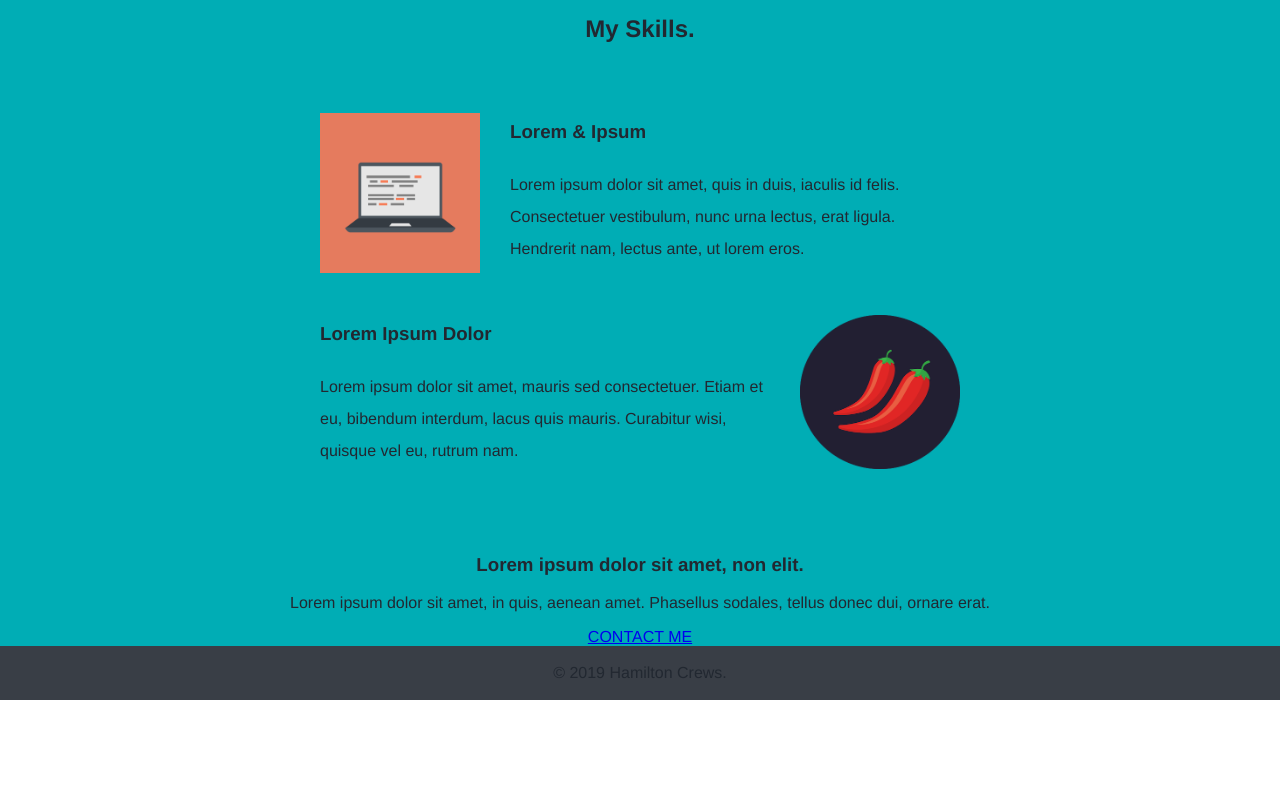
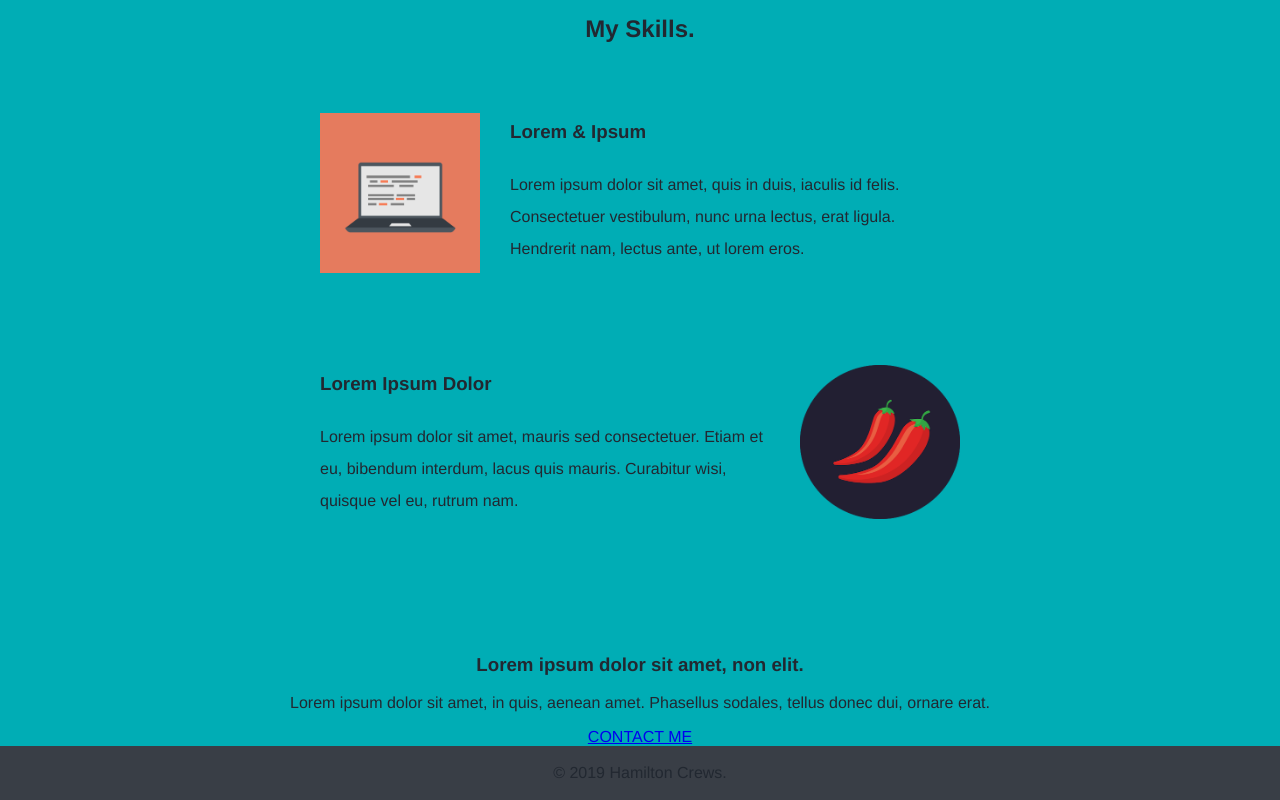
Before and after one commit to dhamiltonc/MySite, a plain HTML site: page index.html in a window 1280 px wide. Shown: the part 861-1661 px from the top of the page. Before the commit the page ends 1561 px from the top, so only its background shows below. Drawn offline with Linux system fonts and the light colour scheme.

Commit message:
Add files via upload

```diff
--- a/css/styles.css
+++ b/css/styles.css
@@ -47,7 +47,7 @@ h2 {
 
 .skill-row {
     width: 50%;
-    margin: 50px auto 50px auto;
+    margin: 50px auto 100px auto;
     text-align: left;
     line-height: 2;
 }
```
